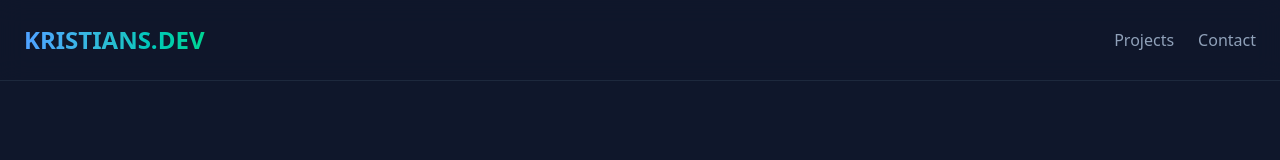
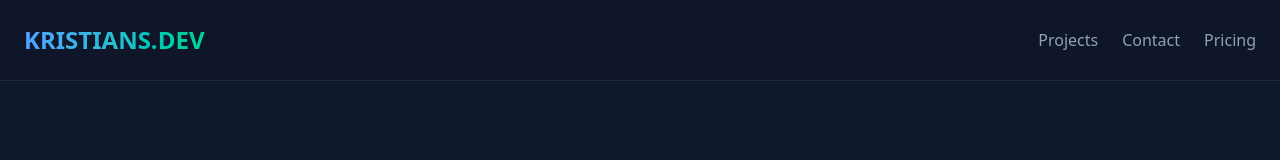
Before and after one commit to Leposhe/my-portfolio, a React (Vite) app in the folder my-portfolio/: page / in a window 1280 px wide. Shown: the top 160 px of the page. Built offline with nearby package versions, Linux system fonts and the light colour scheme.

Commit message:
Added pricing table

```diff
--- a/my-portfolio/src/App.jsx
+++ b/my-portfolio/src/App.jsx
@@ -44,6 +44,7 @@ function App() {
         <div className="space-x-6 text-slate-400">
           <a href="#projects" className="hover:text-white transition">Projects</a>
           <a href="#contact" className="hover:text-white transition">Contact</a>
+          <a href="#pricing" className="hover:text-white transition">Pricing</a>
         </div>
       </nav>
 
```
